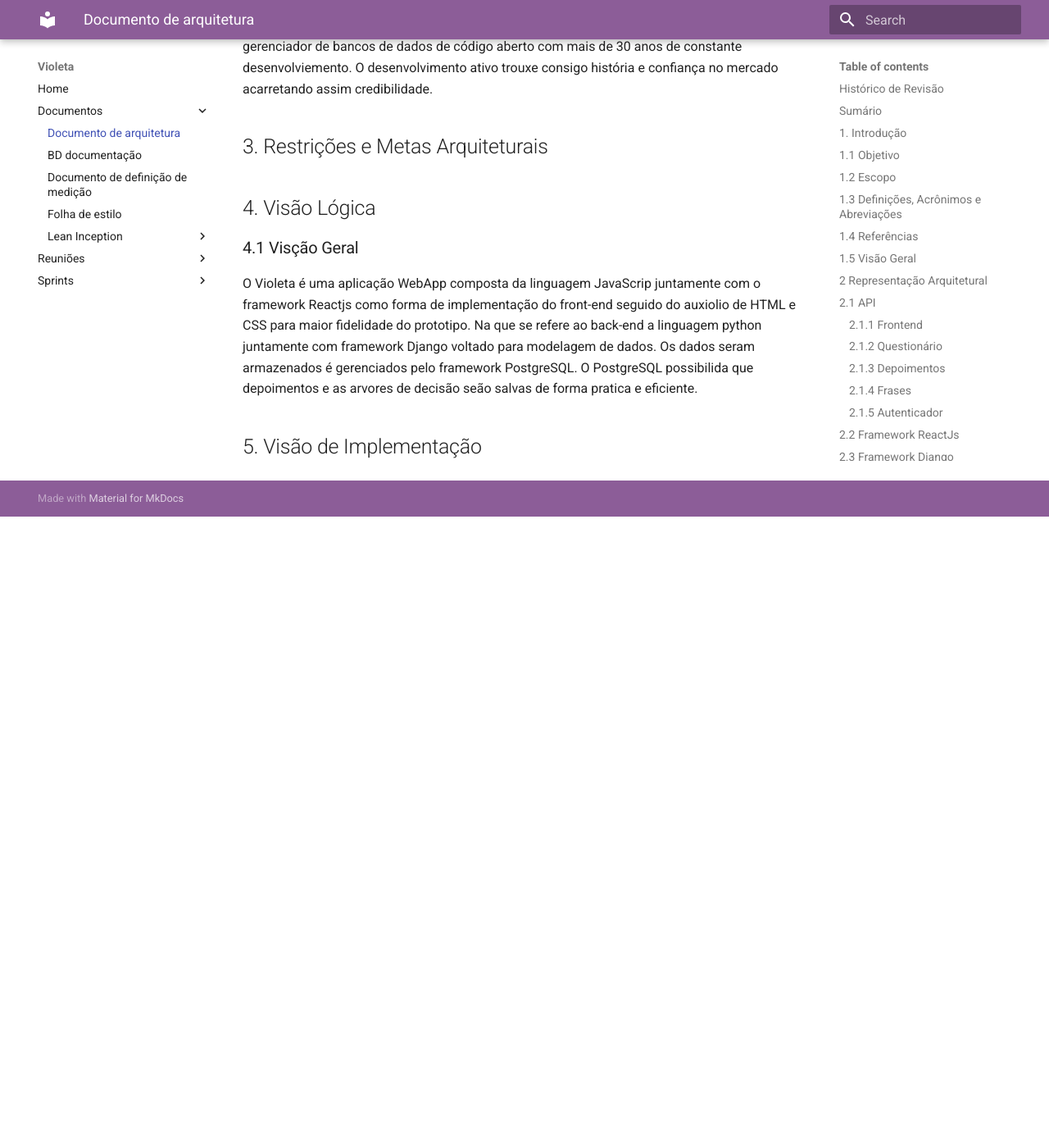
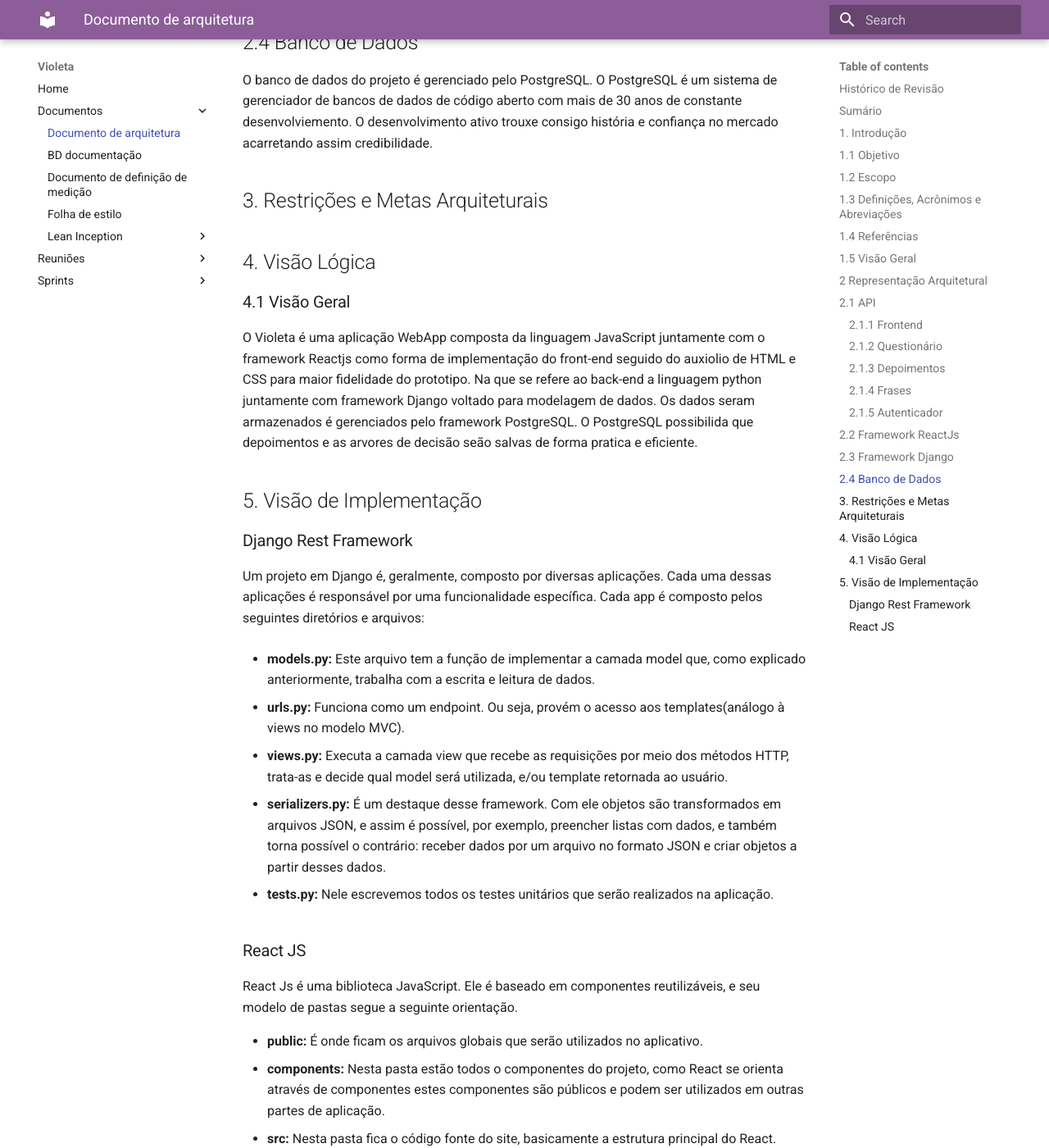
Before and after one commit to fga-eps-mds/2020.2-Violeta-Documentacao, an MkDocs documentation site: the page built from docs/Projeto/doc_arquitetura.md, in a window 1280 px wide and 1400 px high, scrolled down 3833 px. Shown: the whole window at 82% size. Built offline with MkDocs 1.6.1 and Material for MkDocs 9.7.7, drawn with Linux system fonts in a browser that asks for light colours; before the commit the page ends 4463 px from its top, so only the background shows below that; some of the changed text lies outside the part shown.

Commit message:
Adicionado link ao sumario. adicionado visao de implementacao

```diff
--- a/docs/Projeto/doc_arquitetura.md
+++ b/docs/Projeto/doc_arquitetura.md
@@ -6,107 +6,130 @@
 |---|---|---|---|
 |08/03/2021|0.1|Adicionado template do documento| Victor |
 |18/03/2021|0.2||Philipe Serafim|
+|19/03/2021|0.3|Adicionado visão de implementação| Mateus M.
 
 
 
 ## Sumário
-[1. Introdução]()
+[1. Introdução](#1.introducao)
 
-[1.1 Objetivo]()
+[1.1 Objetivo](#1.1.objetivo)
 
-[1.2 Escopo]()
+[1.2 Escopo](#1.2.escopo)
 
-[1.3 Definições, Acrônimos e Abreviações]()
+[1.3 Definições, Acrônimos e Abreviações](#1.3.definicao)
 
-[1.4 Referências]()
+[1.4 Referências](#1.4.referencias)
 
-[1.5 Visão Geral]()
+[1.5 Visão Geral](#1.5.visaogeral)
 
-[2. Representação Arquitetural]()
+[2. Representação Arquitetural](#2.representacao)
 
-[2.1 API]()
+[2.1 API](#2.1.api)
 
-[2.1.1 Frontend]()
+[2.1.1 Frontend](#2.1.1.frontend)
 
-[2.1.2 Questionário]()
+[2.1.2 Questionário](#2.1.2.questionario)
 
-[2.1.3 Depoimentos]()
+[2.1.3 Depoimentos](#2.1.3.depoimentos)
 
-[2.1.4 Frases]()
+[2.1.4 Frases](#2.1.4.frases)
 
-[2.1.5 Autenticador]()
+[2.1.5 Autenticador](#2.1.5.autenticador)
 
-[2.2 Framework ReactJs]()
+[2.2 Framework ReactJs](#2.2.frameworkreact)
 
-[2.3 Framework Django]()
+[2.3 Framework Django](#2.3.frameworkdjango)
 
-[2.4 Banco de Dados]()
+[2.4 Banco de Dados](#2.4.bancodedados)
 
-[3. Restrições e Metas Arquiteturais]()
+[3. Restrições e Metas Arquiteturais](#3.restricoes)
 
-[4. Visão Lógica]()
+[4. Visão Lógica](#4.visaologica)
 
-[5. Visão de Implementação]()
+[5. Visão de Implementação](#5.visaoimplementacao)
 
 
 
-## 1. Introdução
+## 1. Introdução <a name = "1.introducao"></a>
 
-## 1.1 Objetivo
+## 1.1 Objetivo <a name = "1.1.objetivo"></a>
 Este documento disponibiliza uma visão arquitetural do sistema, usando algumas visões de arquitetura para representar os diferentes aspectos do sistema. Ele pretende evidenciar decisões arquiteturais significativas tomadas em relação ao sistema.
 
-## 1.2 Escopo
+## 1.2 Escopo <a name = "1.2.escopo"></a>
 Por meio deste documento, será possível entender o funcionamento do sistema do aplicativo web Violeta, bem como a metodologia do seu desenvolvimento. Desse modo, será possível ter uma compreensão da arquitetura do projeto.
 
-## 1.3 Definições, Acrônimos e Abreviações
+## 1.3 Definições, Acrônimos e Abreviações <a name = "1.3.definicao"></a>
 - UnB: Universidade de Brasília
 - FGA: Faculdade do Gama - Campus da Universidade de Brasília
 - API: Application Programming Interface (Interface de Programação de Aplicativos)
 
-## 1.4 Referências
+## 1.4 Referências  <a name = "1.4.referencias"></a>
 
-## 1.5 Visão Geral
+## 1.5 Visão Geral <a name = "1.5.visaogeral"></a>
 |**Tópico**|**Definição**|
 |---|---|
 |Introdução|Descreve informações sobre este documento.|
 |Representação Arquitetural|Detalha a arquitetura de software utilizada para melhor compreensão de sua estrutura e funcionamento.|
 |Metas e Restrições|Descreve os requisitos e objetivos do software e seus impactos na arquitetura.|
 |Visão Lógica|Detalha componentes e escolhas relevantes ligadas à arquitetura do projeto.|
-|Visão de Implementação|**FALTANDO**|
+|Visão de Implementação|Permite a visualização e entendimento de como o sistema será implementado e com quais tecnologias, semelhante ao que a Representação Arquitetural faz. Porém, explana como cada tecnologia é composta.|
 
 
-## 2 Representação Arquitetural
+## 2 Representação Arquitetural <a name = "2.representacao"></a>
 A arquitetura do Violeta é composta por cinco microsserviços que são executados em contêineres individuais através do Docker. Os microsserviços são divididos em dois grupos,  backend e frontend, que comunicam-se através de rotas http.
 ![arquitetura](../img/diagrama_de_arquitetura.png)
 
 Desse modo, os serviços são executados isolados evitando comportamentos inesperados, como por exemplo, serviços acessando recursos que não deveria.
 
-## 2.1 API
+## 2.1 API <a name = "2.1.api"></a>
 
-### 2.1.1 Frontend
+### 2.1.1 Frontend <a name = "2.1.1.frontend"></a>
 
-### 2.1.2 Questionário
+### 2.1.2 Questionário <a name = "2.1.2.questionario"></a>
 
-### 2.1.3 Depoimentos
+### 2.1.3 Depoimentos <a name = "2.1.3.depoimentos"></a>
 
-### 2.1.4 Frases
+### 2.1.4 Frases <a name = "2.1.4.frases"></a>
 
-### 2.1.5 Autenticador
+### 2.1.5 Autenticador <a name = "2.1.5.autenticador"></a>
 
-## 2.2 Framework ReactJs
+## 2.2 Framework ReactJs <a name = "2.2.frameworkreact"></a>
 É um framework de código aberto voltado para a aplicação de criação de páginas web. A mesma se utiliza de HTML, CSS e JavaScript para ser aplicada. Por meio destes é possível desenvolver interfaces divididas em componentes reutilizáveis. No Violeta essa tecnologia é aplicada seguindo um layout de landing Page.
 
-## 2.3 Framework Django
+## 2.3 Framework Django <a name = "2.3.frameworkdjango"></a>
 O framework Django é um forma de aplicação web gratuita e de código aberto escrito em Python. Seguindo o princípio DRY (Don't Repeat Yourself). Permitindo assim otimizar ainda mais a fase de desenvolvimento.
 No Violeta o Django é aplicado através do Django REST framework para viabilizar os micro serviços presentes no projeto por meio de API’s.
 
-## 2.4 Banco de Dados
+## 2.4 Banco de Dados <a name = "2.4.bancodedados"></a>
  O banco de dados do projeto é gerenciado pelo PostgreSQL. O PostgreSQL é um sistema de gerenciador de bancos de dados de código aberto com mais de 30 anos de constante desenvolviemento. O desenvolvimento ativo trouxe consigo história e confiança no mercado acarretando assim credibilidade.
 
-## 3. Restrições e Metas Arquiteturais
+## 3. Restrições e Metas Arquiteturais <a name = "3.restricoes"></a>
 
-## 4. Visão Lógica
-### 4.1 Visção Geral
-O Violeta é uma aplicação WebApp composta da linguagem JavaScrip juntamente com o framework Reactjs como forma de implementação do front-end seguido do auxiolio de HTML e CSS para maior fidelidade do prototipo. Na que se refere ao back-end a linguagem python juntamente com framework Django voltado para modelagem de dados. Os dados seram armazenados é gerenciados pelo framework PostgreSQL. O PostgreSQL possibilida que depoimentos e as arvores de decisão seão salvas de forma pratica e eficiente.
+## 4. Visão Lógica  <a name = "4.visaologica"></a>
+### 4.1 Visão Geral <a name = "4.1.visaogeral"></a>
+O Violeta é uma aplicação WebApp composta da linguagem JavaScript juntamente com o framework Reactjs como forma de implementação do front-end seguido do auxiolio de HTML e CSS para maior fidelidade do prototipo. Na que se refere ao back-end a linguagem python juntamente com framework Django voltado para modelagem de dados. Os dados seram armazenados é gerenciados pelo framework PostgreSQL. O PostgreSQL possibilida que depoimentos e as arvores de decisão seão salvas de forma pratica e eficiente.
 
-## 5. Visão de Implementação
+## 5. Visão de Implementação <a name = "5.visaoimplementacao"></a>
+
+### Django Rest Framework
+Um projeto em Django é, geralmente, composto por diversas aplicações. Cada uma dessas aplicações é responsável por uma funcionalidade específica. Cada app é composto pelos seguintes diretórios e arquivos:
+
++ **models.py:** Este arquivo tem a função de implementar a camada model que, como explicado anteriormente, trabalha com a escrita e leitura de dados.
+
++ **urls.py:** Funciona como um endpoint. Ou seja, provém o acesso aos templates(análogo à views no modelo MVC).
+
++ **views.py:** Executa a camada view que recebe as requisições por meio dos métodos HTTP, trata-as e decide qual model será utilizada, e/ou template retornada ao usuário.
+
++ **serializers.py:** É um destaque desse framework. Com ele objetos são transformados em arquivos JSON, e assim é possível, por exemplo, preencher listas com dados, e também torna possível o contrário: receber dados por um arquivo no formato JSON e criar objetos a partir desses dados.
+
++ **tests.py:** Nele escrevemos todos os testes unitários que serão realizados na aplicação.
+
+### React JS
+React Js é uma biblioteca JavaScript. Ele é baseado em componentes reutilizáveis, e seu modelo de pastas segue a seguinte orientação.
+
++ **public:** É onde ficam os arquivos globais que serão utilizados no aplicativo.
++ **components:** Nesta pasta estão todos o componentes do projeto, como React se orienta através de componentes estes componentes são públicos e podem ser utilizados em outras partes de aplicação.
++ **src:** Nesta pasta fica o código fonte do site, basicamente a estrutura principal do React.
++ **node_modules:** Pacotes utilizados no projeto, são utilizados por outros módulos.
++ **postgres-data:** Dados do Postgres, se refere ao banco de dados.
```
